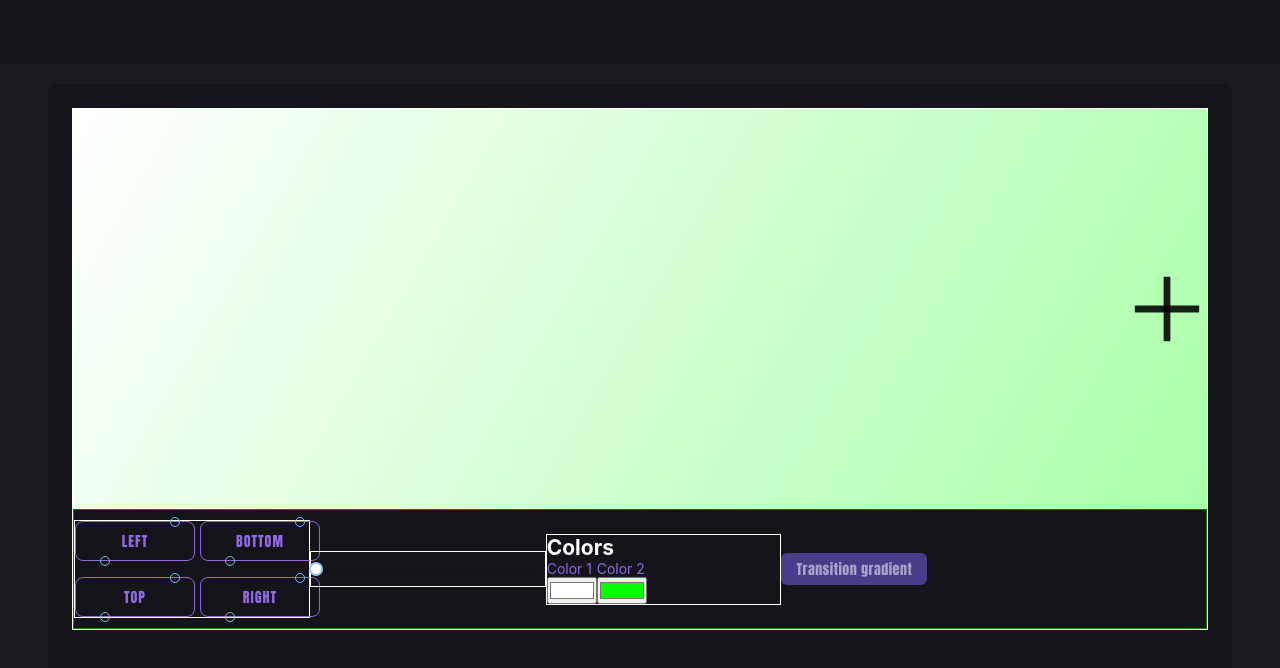
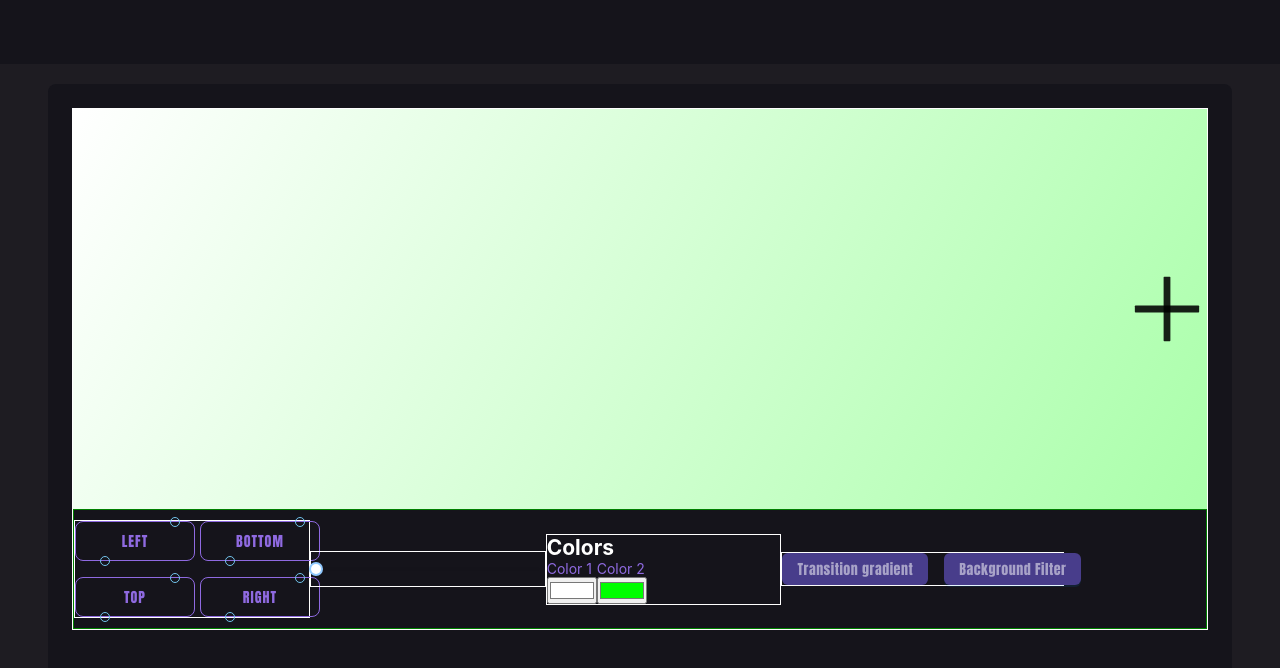
Before and after one commit to Marcelo1080p/gradient, a React (Vite) app: page /generate-gradient in a window 1280 px wide. Shown: the top 668 px of the page. Built offline with nearby package versions, Linux system fonts and the light colour scheme.

Commit message:
adicionado filtro

```diff
--- a/src/pages/generateGradient/Generate/Generate.tsx
+++ b/src/pages/generateGradient/Generate/Generate.tsx
@@ -7,7 +7,11 @@ import { Colors } from "./components/colors/Colors";
 import { GenerateStyle } from "./style/GenerateStyle";
 import { GradientServices } from "./services/GradientServices";
 import { PopoverAnime } from "./components/PopoverAnime/PopoverAnime";
+
+
 import { ICfgBGServices } from "./services/ICfgBGServices";
+import { PopoverFilter } from "./components/PopoverFilter/PopoverFilter";
+import { ICfgFilterServices } from "./services/ICfgFilterBlur";
 
 export const Generate: React.FC = () => {
   const styleGenerate: React.CSSProperties = {
@@ -24,9 +28,13 @@ export const Generate: React.FC = () => {
     infinite: false,
     direction: "",
   });
+  const[cfgBlur, setCfgBlur] = useState<ICfgFilterServices>({active: false, px: 2})
   const updateCfgBG = (newCfg: ICfgBGServices) => {
     setCfgBG(newCfg);
   };
+  const updateCfgBlur = (newFilter: ICfgFilterServices) => {
+    setCfgBlur(newFilter)
+  }
   const linearGradient = `linear-gradient(${direction}deg, ${colors.join(
     ", "
   )})`;
@@ -39,6 +47,8 @@ export const Generate: React.FC = () => {
           duration={cfgBG.duration}
           infinite={cfgBG.infinite}
           direction={cfgBG.direction}
+          activeFilter={cfgBlur.active}
+          px={cfgBlur.px}
           onChange={() =>
             GradientServices.addNewColor(10, "#FF00FF", colors, setColors)
           }
@@ -106,8 +116,9 @@ export const Generate: React.FC = () => {
             ))}
           </section>
         </Col>
-        <Col span={5}>
+        <Col span={6} style={{border: "1px solid #FFFF", display: "flex", gap: "1rem"}}>
           <PopoverAnime cfgBG={cfgBG} updateCfgBG={updateCfgBG} />
+          <PopoverFilter cfgBlur={cfgBlur} updateCfgBlur={updateCfgBlur}/>
         </Col>
       </Col>
     </Row>
--- a/src/pages/generateGradient/Generate/components/PopoverAnime/PopoverAnime.css
+++ b/src/pages/generateGradient/Generate/components/PopoverAnime/PopoverAnime.css
@@ -12,6 +12,7 @@
   color: aliceblue !important;
   transform: scale(1.05);
   border: none;
+
 }
 
 .ant-popover .ant-popover-inner {
--- /dev/null
+++ b/src/pages/generateGradient/Generate/components/PopoverFilter/PopoverFilter.tsx
@@ -0,0 +1,59 @@
+import React, { useEffect, useState } from "react";
+import { Button, Checkbox, Col, InputNumber, Popover, Row } from "antd";
+import { ICfgFilterServices } from "../../services/ICfgFilterBlur";
+import { CheckboxChangeEvent } from "antd/es/checkbox";
+
+interface PopoverProps {
+  cfgBlur: ICfgFilterServices;
+  updateCfgBlur: (newCfg: ICfgFilterServices) => void;
+}
+export const PopoverFilter: React.FC<PopoverProps> = ({
+  cfgBlur,
+  updateCfgBlur,
+}) => {
+  const [active, setActive] = useState<boolean>(cfgBlur.active);
+  const [px, setPx] = useState<number>(cfgBlur.px);
+
+  useEffect(() => {
+    setActive(cfgBlur.active);
+    setPx(cfgBlur.px);
+  }, [cfgBlur]);
+
+  function handleCheckboxChange(e: CheckboxChangeEvent) {
+    const newChecked = e.target.checked;
+    setActive(newChecked);
+    updateCfgBlur({ ...cfgBlur, active: newChecked });
+
+  }
+
+  function handlePxChange(value: number | null) {
+    if (value != null) {
+      setPx(value);
+      updateCfgBlur({ ...cfgBlur, px: value });
+      console.log(px);
+    }
+  }
+
+  const content = (
+    <Row gutter={[16, 16]}>
+      <Col span={24}>
+        <Checkbox checked={active} onChange={handleCheckboxChange}>Add Backdrop Filter</Checkbox>
+      </Col>
+      <Col span={24}>
+        <InputNumber
+          onChange={handlePxChange}
+          placeholder="filter-blur"
+          addonBefore="Blur:"
+          addonAfter="PX"
+          style={{ width: 200 }}
+        />
+      </Col>
+    </Row>
+  );
+
+  return (
+    <Popover  content={content} title="Title">
+      <Button type="primary">Background Filter</Button>
+    </Popover>
+  );
+};
--- a/src/pages/generateGradient/Generate/components/gradient/GradientMain.css
+++ b/src/pages/generateGradient/Generate/components/gradient/GradientMain.css
@@ -1,5 +1,8 @@
 .plus-color {
+
   transition: 0.3s all;
+
+
 }
 
 .plus-color:hover {
--- a/src/pages/generateGradient/Generate/components/gradient/GradientMain.tsx
+++ b/src/pages/generateGradient/Generate/components/gradient/GradientMain.tsx
@@ -1,4 +1,4 @@
-// GradientMain.tsx
+import "./GradientMain.css";
 import React from "react";
 import styled, { css } from "styled-components";
 import { PlusOutlined } from "@ant-design/icons";
@@ -11,6 +11,8 @@ interface GradientMainProps {
   duration: number;
   infinite: boolean;
   direction: string;
+  px: number;
+  activeFilter: boolean;
 }
 
 const AnimatedDiv = styled.div<{
@@ -23,8 +25,21 @@ const AnimatedDiv = styled.div<{
   ${({ active, duration, infinite, direction }) =>
     active &&
     css`
-      animation: ${backgroundTransition(duration, infinite, direction)} ${duration}s
-        ${infinite ? "infinite" : "ease"} ${direction};
+      animation: ${backgroundTransition(duration, infinite, direction)}
+        ${duration}s ${infinite ? "infinite" : "ease"} ${direction};
+    `}
+`;
+const Filter = styled.div<{ activeFilter: boolean; px: number }>`
+  background-color: rgba(0, 0, 0, 0.849);
+  width: 100%;
+  height: 100%;
+  display: flex;
+  justify-content: flex-end;
+  z-index: 200;
+  ${({ activeFilter, px }) =>
+    activeFilter &&
+    css`
+      backdrop-filter: blur(${px}px);
     `}
 `;
 
@@ -35,6 +50,8 @@ export const GradientMain: React.FC<GradientMainProps> = ({
   duration,
   infinite,
   direction,
+  px,
+  activeFilter,
 }) => {
   const style: React.CSSProperties = {
     background: linearGradient,
@@ -56,11 +73,13 @@ export const GradientMain: React.FC<GradientMainProps> = ({
       direction={direction}
       style={style}
     >
-      <PlusOutlined
-        onClick={onChange}
-        className="plus-color"
-        style={stylePlus}
-      />
+      {activeFilter && <Filter activeFilter={activeFilter} px={px}/>}
+
+        <PlusOutlined
+          onClick={onChange}
+          className="plus-color"
+          style={stylePlus}
+        />
     </AnimatedDiv>
   );
 };
--- /dev/null
+++ b/src/pages/generateGradient/Generate/services/ICfgFilterBlur.tsx
@@ -0,0 +1,4 @@
+export interface ICfgFilterServices {
+  active: boolean;
+  px: number;
+}
```
